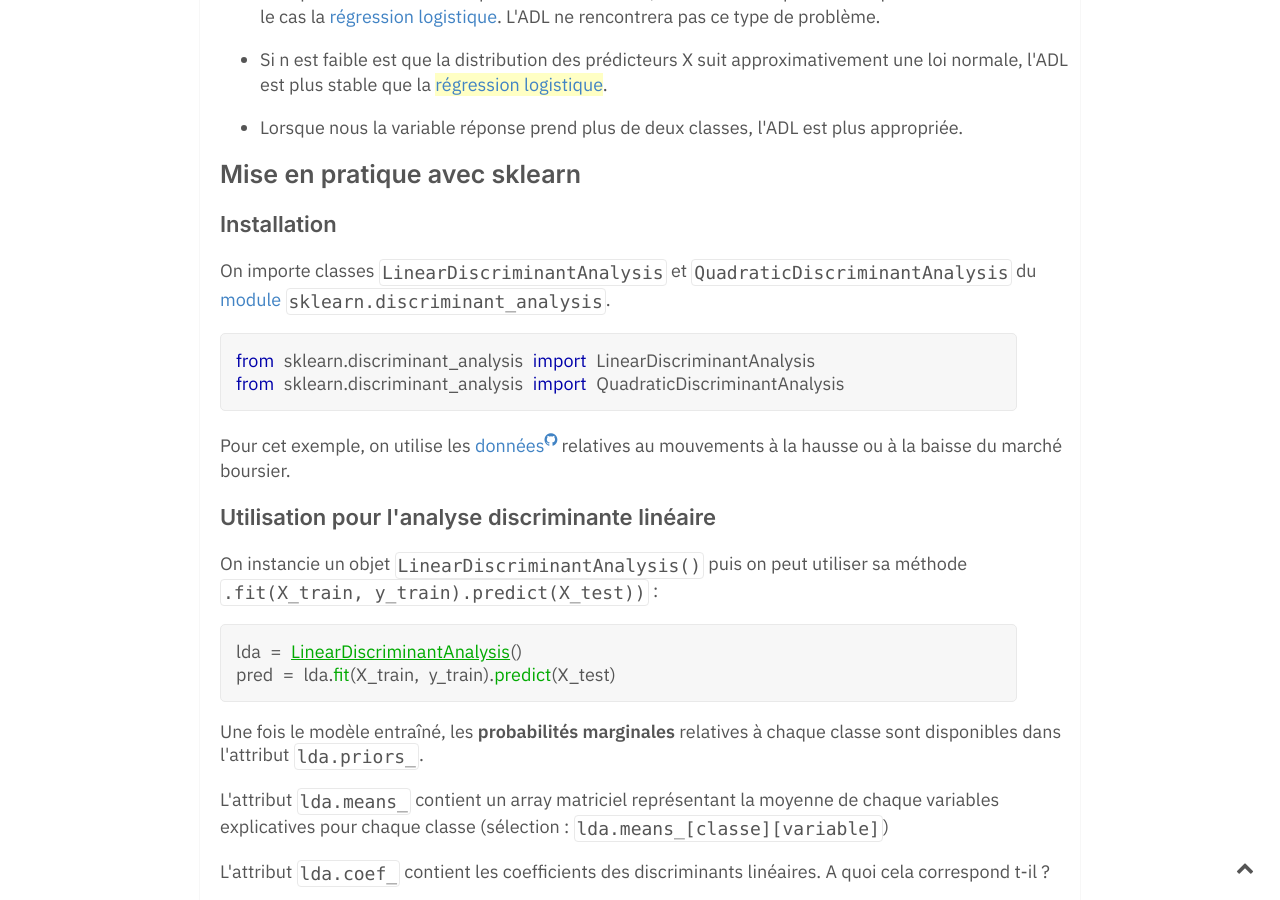
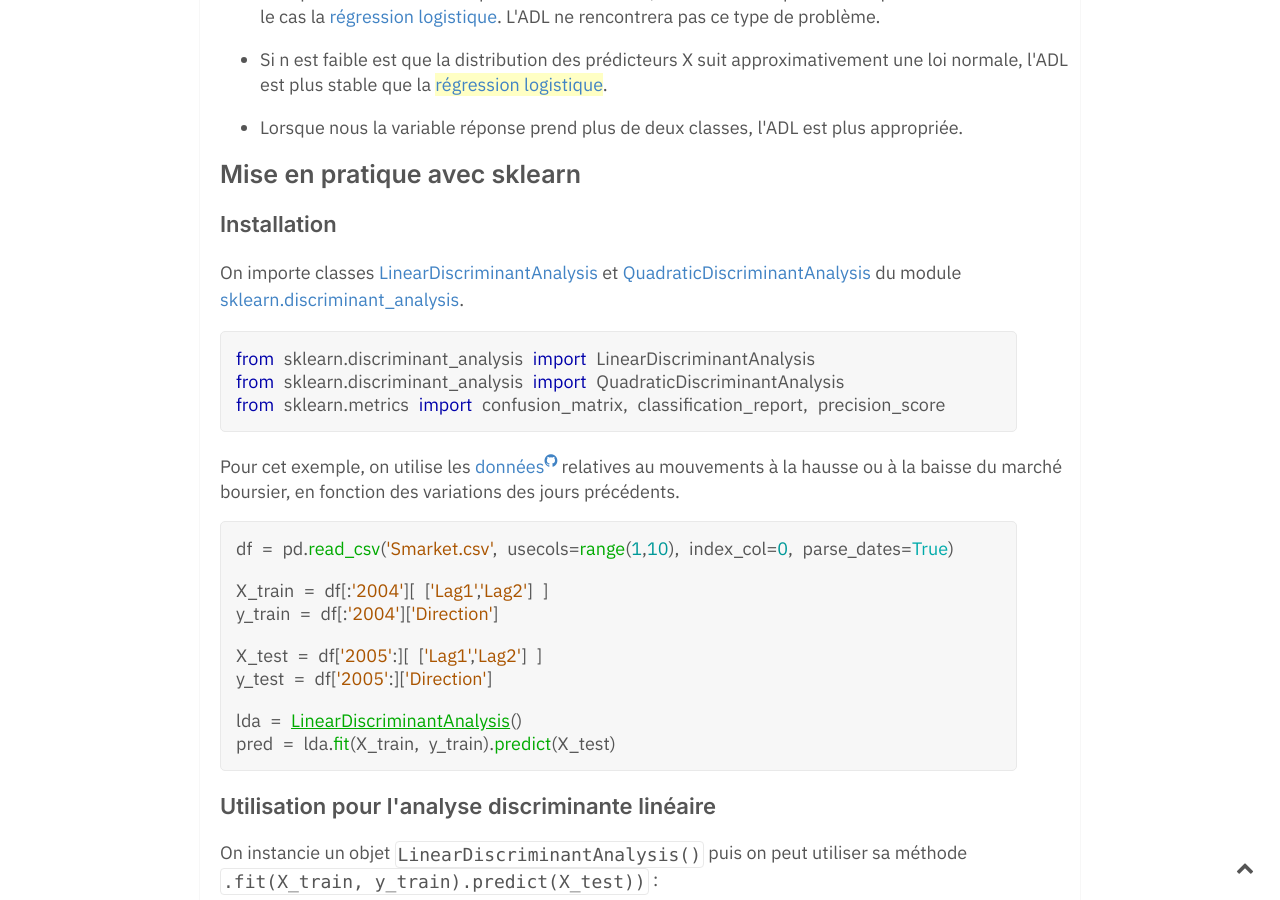
Before and after one commit to Maxence-L/arboretum.link, a Jekyll site: the page built from _notes/Analyse discriminante linéaire.markdown, in a window 1280 px wide and 900 px high, scrolled down 2568 px. Built offline with Jekyll 4.4.1, drawn with Linux system fonts in a browser that asks for light colours; formulas are drawn with MathJax 3; the table of contents is made by our own code; some of the changed text lies outside the part shown.

Commit message:
Update Analyse discriminante linéaire.markdown

`````diff
--- a/_notes/Analyse discriminante linéaire.markdown
+++ b/_notes/Analyse discriminante linéaire.markdown
@@ -70,14 +70,29 @@ Si $$k=2$$ et $$\pi_1 = \pi_2$$, alors le classificateur est à équidistance de
 
 ### Installation
 
-On importe classes `LinearDiscriminantAnalysis` et `QuadraticDiscriminantAnalysis` du [module](https://scikit-learn.org/stable/modules/classes.html#module-sklearn.discriminant_analysis) `sklearn.discriminant_analysis`.
+On importe classes [[LinearDiscriminantAnalysis::https://scikit-learn.org/stable/modules/generated/sklearn.discriminant_analysis.LinearDiscriminantAnalysis.html]] et [[QuadraticDiscriminantAnalysis::https://scikit-learn.org/stable/modules/generated/sklearn.discriminant_analysis.QuadraticDiscriminantAnalysis.html#sklearn.discriminant_analysis.QuadraticDiscriminantAnalysis]] du module [[sklearn.discriminant_analysis::https://scikit-learn.org/stable/modules/classes.html#module-sklearn.discriminant_analysis]].
 
 ```python
 from sklearn.discriminant_analysis import LinearDiscriminantAnalysis
 from sklearn.discriminant_analysis import QuadraticDiscriminantAnalysis
+from sklearn.metrics import confusion_matrix, classification_report, precision_score
 ````
 
-Pour cet exemple, on utilise les [[données::https://github.com/JWarmenhoven/ISLR-python/raw/master/Notebooks/Data/Smarket.csv]] relatives au mouvements à la hausse ou à la baisse du marché boursier.
+Pour cet exemple, on utilise les [[données::https://github.com/JWarmenhoven/ISLR-python/raw/master/Notebooks/Data/Smarket.csv]] relatives au mouvements à la hausse ou à la baisse du marché boursier, en fonction des variations des jours précédents.
+
+```python
+df = pd.read_csv('Smarket.csv', usecols=range(1,10), index_col=0, parse_dates=True)
+
+X_train = df[:'2004'][ ['Lag1','Lag2'] ]
+y_train = df[:'2004']['Direction']
+
+X_test = df['2005':][ ['Lag1','Lag2'] ]
+y_test = df['2005':]['Direction']
+
+lda = LinearDiscriminantAnalysis()
+pred = lda.fit(X_train, y_train).predict(X_test)
+````
+
 
 ### Utilisation pour l'analyse discriminante linéaire
 
@@ -187,6 +202,8 @@ qda.means_
 [ 0.04279022,  0.03389409],
 [-0.03954635, -0.03132544]
 ])
+````
+L'objet `qda` ne contient pas de coefficient : le discriminant est quadratique.
 
 confusion_matrix(y_test, pred).T
 
@@ -204,4 +221,6 @@ print(classification_report(y_test, pred, digits=3))
 |Up|0.599|0.858|0.706|141
 |avg / total|0.599|0.599|0.559|252
 
+On peut noter que l'analyse discriminante quadratique permet ici d'obtenir une précision de 60%, ce qui est particulièrement élevé dans le cas des marchés financiers. Par ailleurs, l'ADQ est plus efficace que l'ADL.
+
 ----
`````
